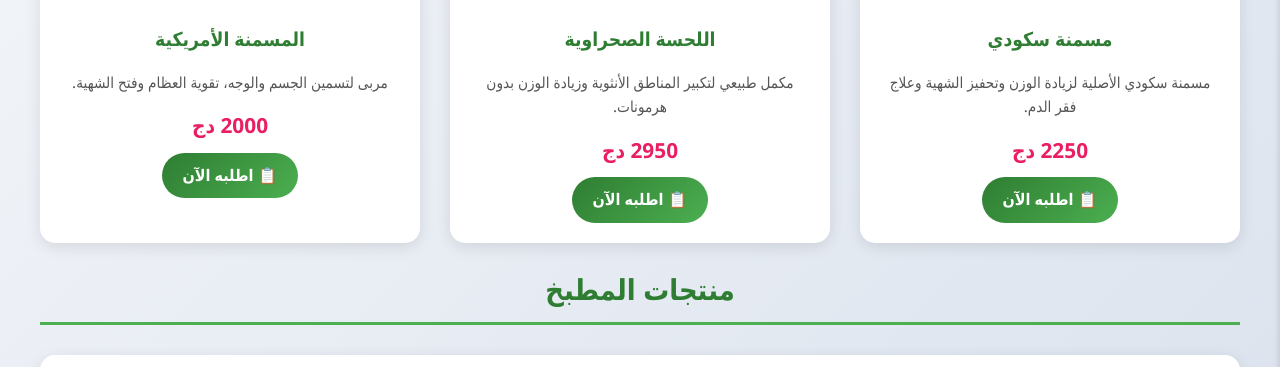
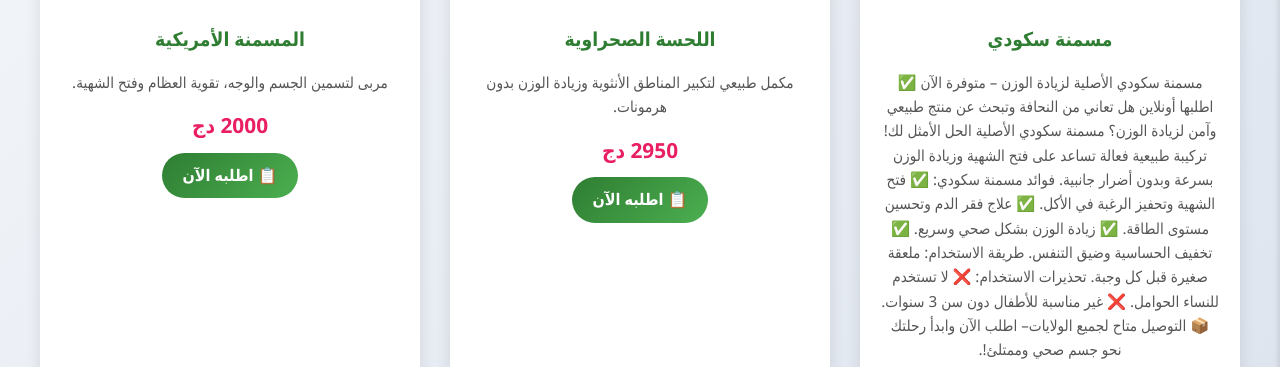
Before and after one commit to mamimami26/Botikadz, a plain HTML site: page index.html in a window 1280 px wide. Shown: the part 462-829 px from the top of the page. Drawn offline with Linux system fonts and the light colour scheme.

Commit message:
Update index.html
Signed-off-by: mamimami26 <mamimimo976@gmail.com>

```diff
--- a/index.html
+++ b/index.html
@@ -28,7 +28,30 @@
         <div class="product">
           <img src="https://i.imgur.com/hBMVwEQ.jpeg" alt="مسمنة سكودي">
           <h3>مسمنة سكودي</h3>
-          <p>مسمنة سكودي الأصلية لزيادة الوزن وتحفيز الشهية وعلاج فقر الدم.</p>
+          <p>مسمنة سكودي الأصلية لزيادة الوزن – متوفرة الآن ✅ اطلبها أونلاين
+
+هل تعاني من النحافة وتبحث عن منتج طبيعي وآمن لزيادة الوزن؟
+مسمنة سكودي الأصلية الحل الأمثل لك! تركيبة طبيعية فعالة تساعد على فتح الشهية وزيادة الوزن بسرعة وبدون أضرار جانبية.
+
+فوائد مسمنة سكودي:
+
+✅ فتح الشهية وتحفيز الرغبة في الأكل.
+
+✅ علاج فقر الدم وتحسين مستوى الطاقة.
+
+✅ زيادة الوزن بشكل صحي وسريع.
+
+✅ تخفيف الحساسية وضيق التنفس.
+
+
+طريقة الاستخدام:
+ملعقة صغيرة قبل كل وجبة.
+
+تحذيرات الاستخدام:
+❌ لا تستخدم للنساء الحوامل.
+❌ غير مناسبة للأطفال دون سن 3 سنوات.
+
+📦 التوصيل متاح لجميع الولايات– اطلب الآن وابدأ رحلتك نحو جسم صحي وممتلئ!.</p>
           <span class="price">2250 دج</span>
           <a href="https://docs.google.com/forms/d/e/1FAIpQLSeMAkwW94gVwyLy4IFOVUlPp9St7ajBqdIR47pkB9Y6fepV0w/viewform?usp=pp_url&entry.1729957016=مسمنة سكودي" class="order-button" target="_blank">📋 اطلبه الآن</a>
         </div>
```
